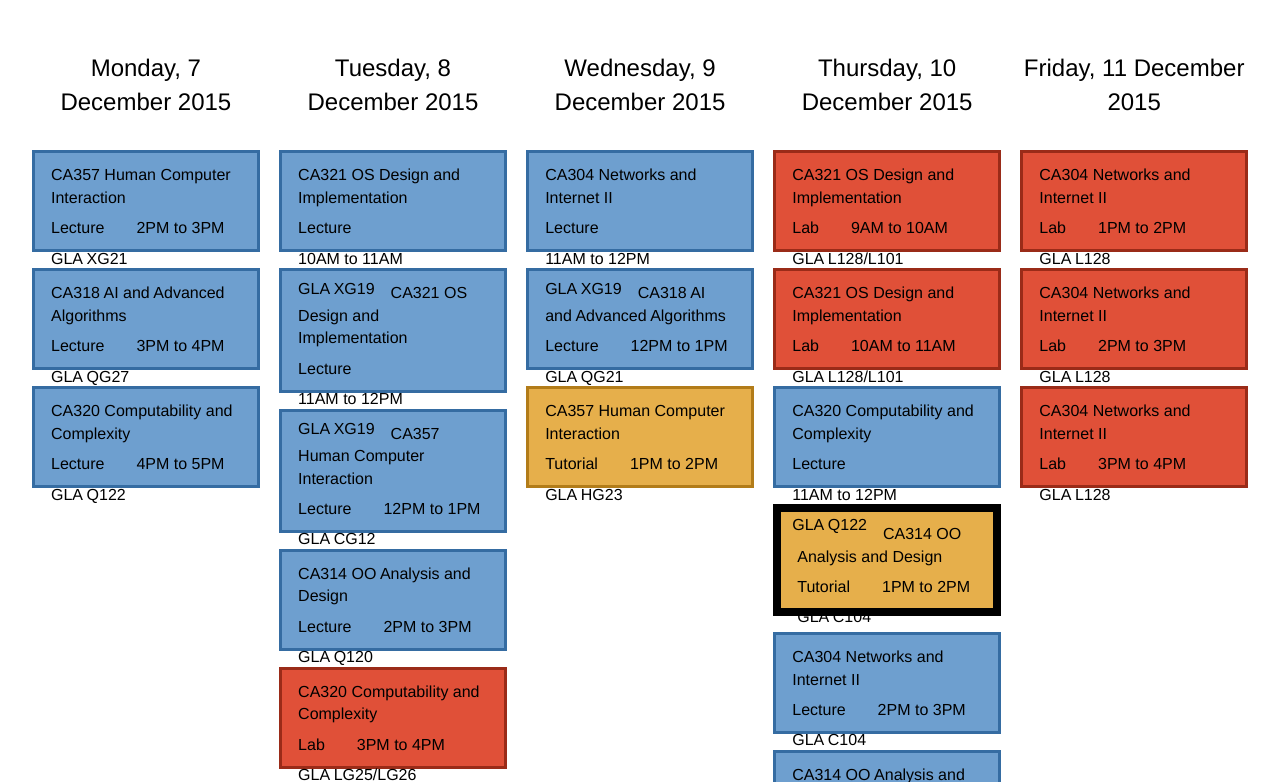
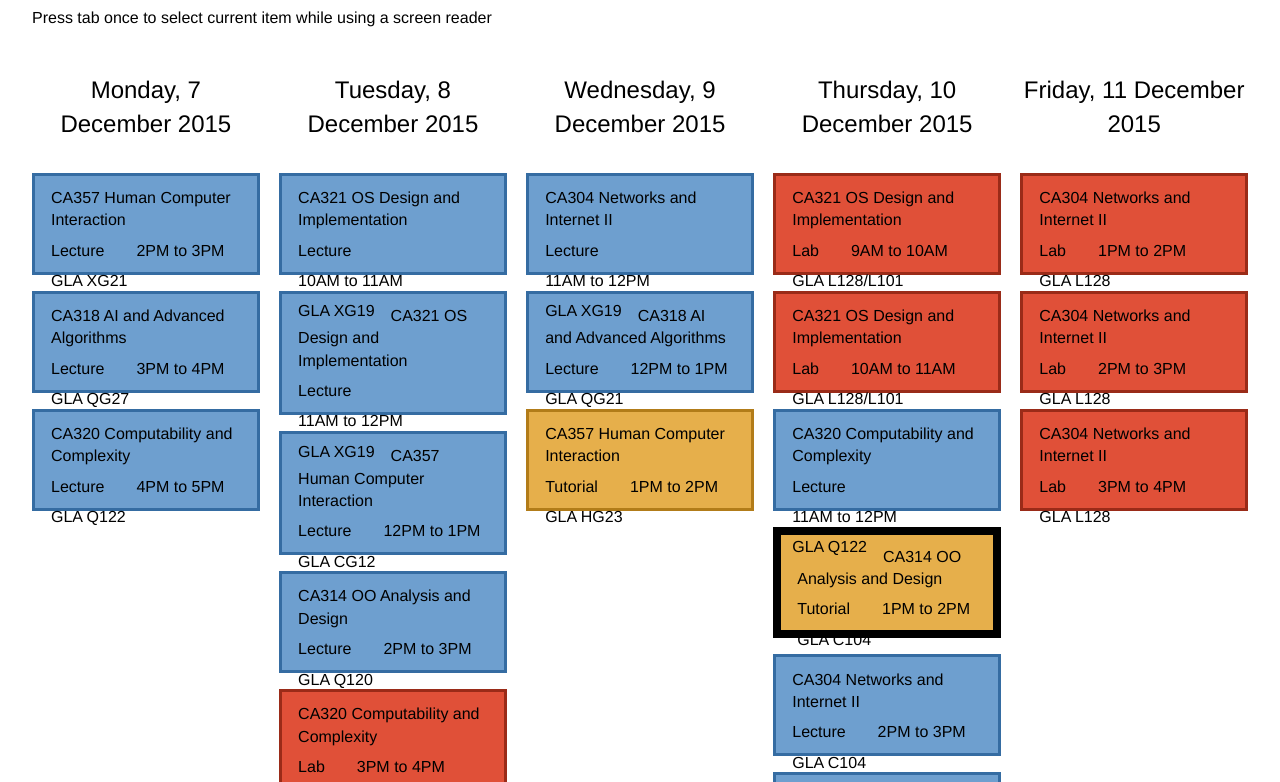
Before and after one commit to okeefj22/dcutt, a plain HTML site: page index.html in a window 1280 px wide. Shown: the part 92-874 px from the top of the page. Drawn offline with Linux system fonts and the light colour scheme.

Commit message:
added instructions
for selecting current item using tab

```diff
--- a/index.html
+++ b/index.html
@@ -38,6 +38,7 @@
 <body>
 	<div class="header">
 		<h1>CASE3 Timetable</h1>
+		<p>Press tab once to select current item while using a screen reader</p>
 	</div>
 
 	<div class="section group" role="main">
```
